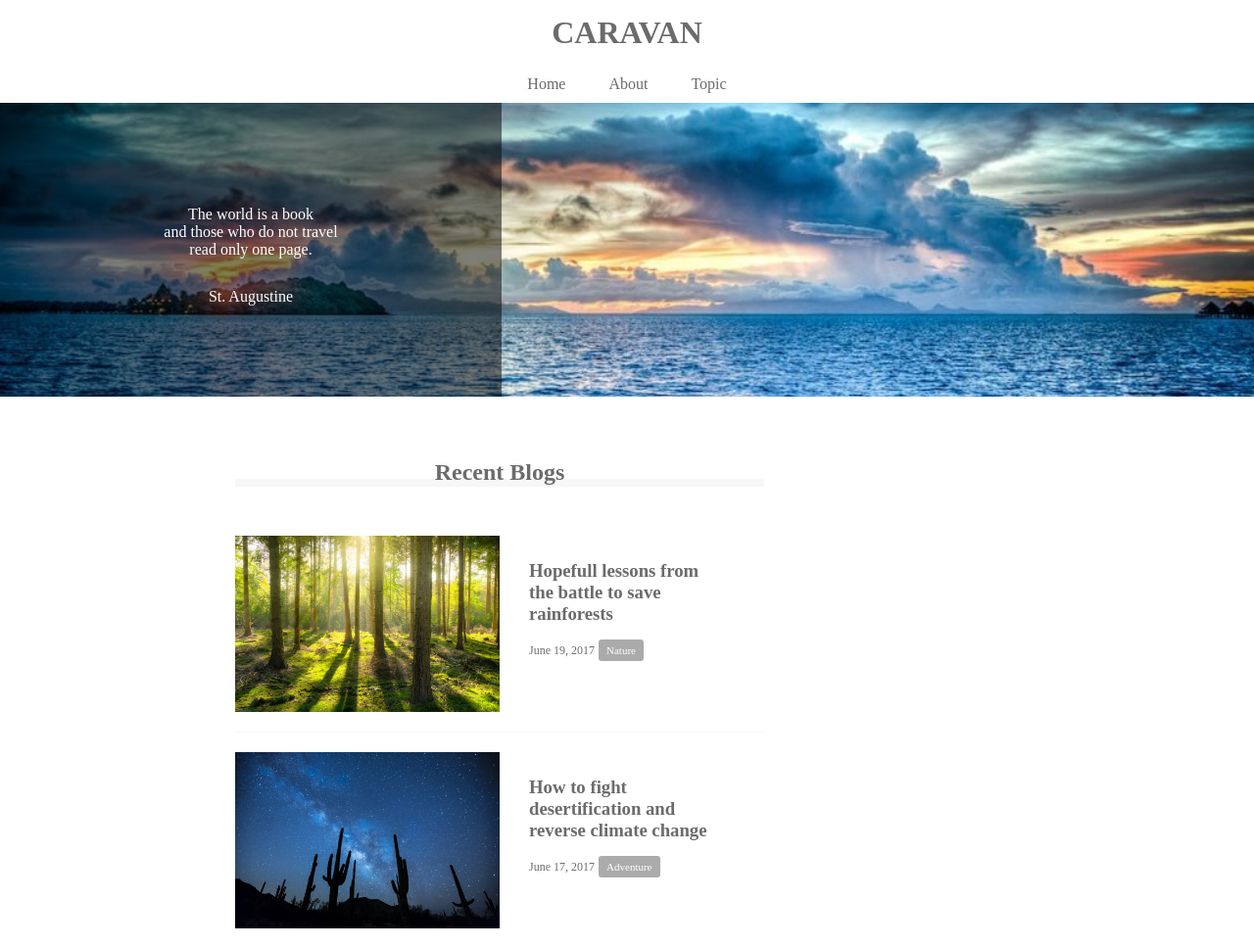
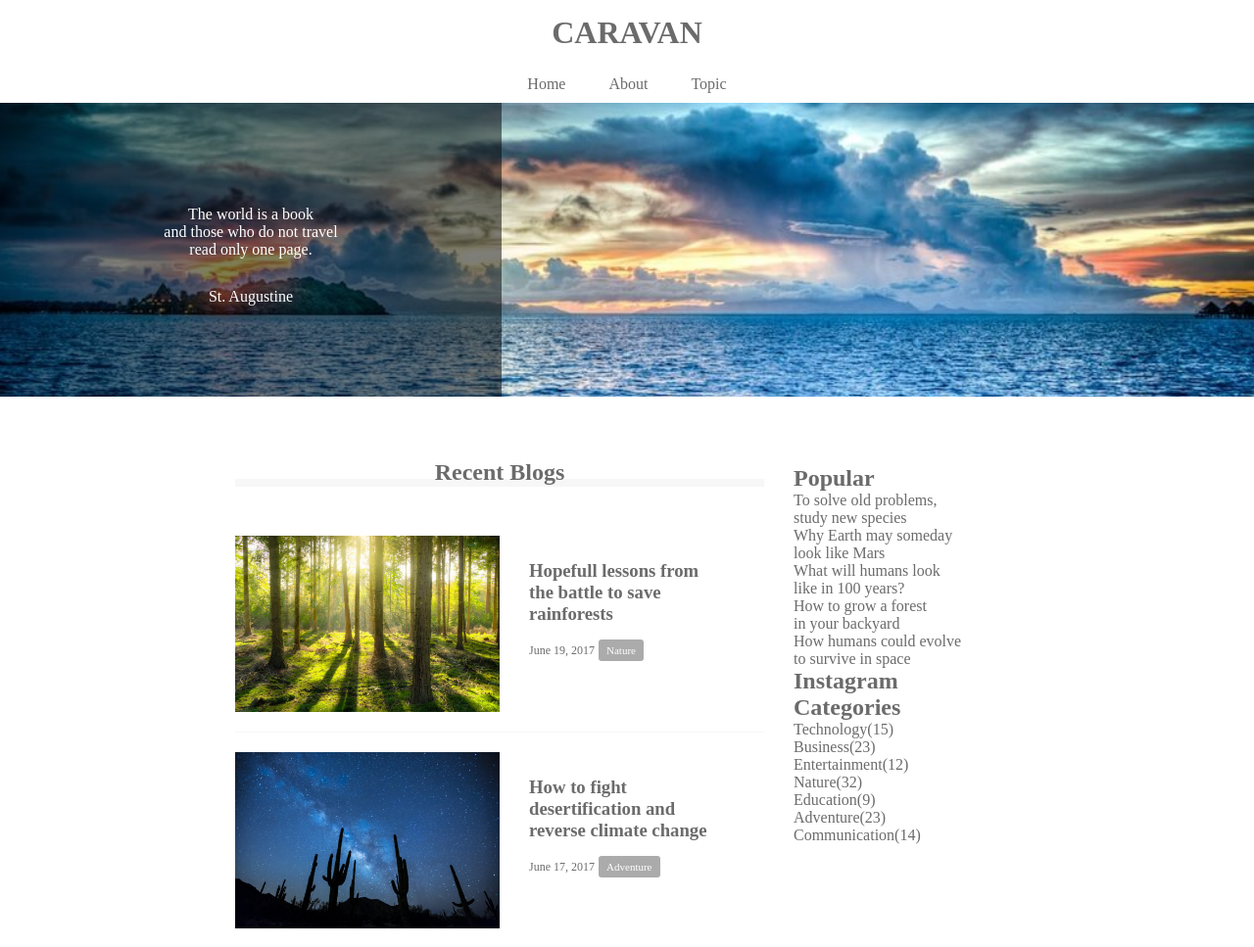
Before and after one commit to Nakagawa-216/caravan, a plain HTML site: page index.html in a window 1280 px wide. Shown: the top 967 px of the page at 98% size. Drawn offline with Linux system fonts and the light colour scheme.

Commit message:
[Start] 1-8

```diff
--- a/index.html
+++ b/index.html
@@ -111,7 +111,41 @@
           </div>
         </div>
       </section>
-      <div class="sidebar"></div>
+      <div class="sidebar">
+        <section class="popular">
+          <h2 class="sidebar-heading common-heading">Popular</h2>
+          <div class="sidebar-contents">
+            <p class="popular-text">To solve old problems,<br>study new species</p>
+            <p class="popular-text">Why Earth may someday<br>look like Mars</p>
+            <p class="popular-text">What will humans look<br>like in 100 years?</p>
+            <p class="popular-text">How to grow a forest<br>in your backyard</p>
+            <p class="popular-text">How humans could evolve<br>to survive in space</p>
+          </div>
+        </section>
+        <section class="instagram">
+          <h2 class="instagram-heading common-heading">Instagram</h2>
+          <div class="sidebar-contents">
+            <div class="instagram-box"></div>
+            <div class="instagram-box"></div>
+            <div class="instagram-box"></div>
+            <div class="instagram-box"></div>
+            <div class="instagram-box"></div>
+            <div class="instagram-box"></div>
+          </div>
+        </section>
+        <section class="categories">
+          <h2 class="categories-heading common-heading">Categories</h2>
+          <div class="sidebar-contents">
+            <p class="categories-text">Technology(15)</p>
+            <p class="categories-text">Business(23)</p>
+            <p class="categories-text">Entertainment(12)</p>
+            <p class="categories-text">Nature(32)</p>
+            <p class="categories-text">Education(9)</p>
+            <p class="categories-text">Adventure(23)</p>
+            <p class="categories-text">Communication(14)</p>
+          </div>
+        </section>
+      </div>
     </main>
 
     <footer>
```
